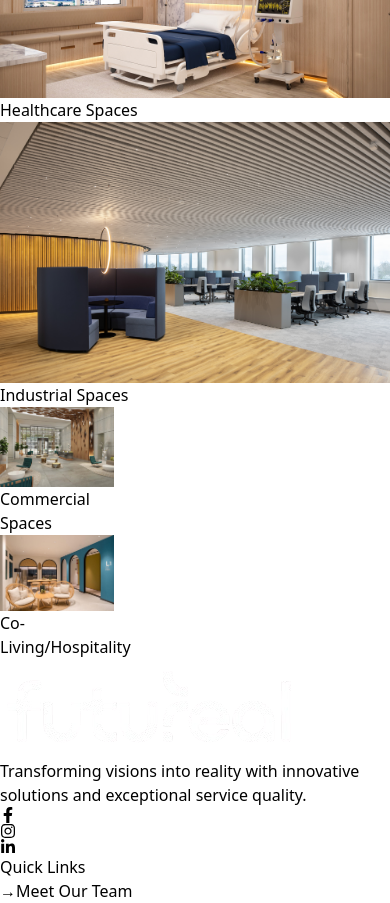
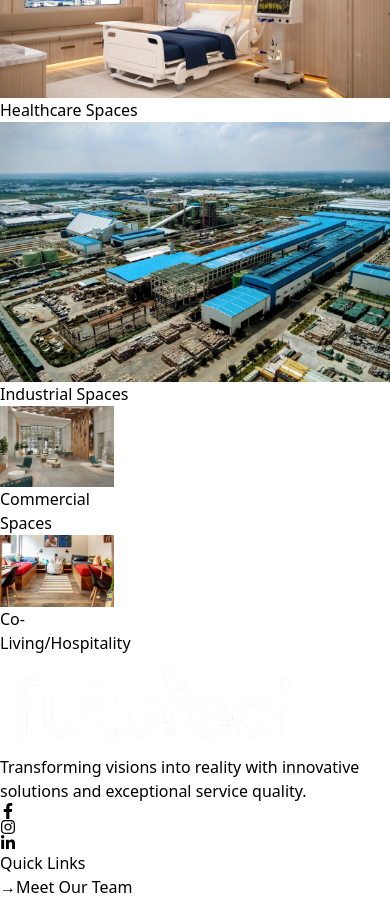
Before and after one commit to rohan1207/FUTUREAL1, a React (Vite) app: page /design-build in a window 390 px wide. Shown: the part 3240-4143 px from the top of the page. Built offline with nearby package versions, Linux system fonts and the light colour scheme.

Commit message:
Initial commit: Anniversary website

```diff
--- a/src/components/DesignExcellence.jsx
+++ b/src/components/DesignExcellence.jsx
@@ -73,7 +73,7 @@ const DesignExcellence = ({ onLoad }) => {
             initial={{ x: "50%" }}
             className="text-4xl sm:text-5xl md:text-7xl lg:text-7xl text-white tracking-wider text-center leading-tight font-bold"
           >
-            Into Experience
+         Building experience
           </motion.h1>
         </div>
 
--- a/src/components/Navbar.jsx
+++ b/src/components/Navbar.jsx
@@ -52,12 +52,12 @@ const Navbar = () => {
           </div>
 
           {/* Desktop Right Side */}
-          <div className="hidden md:flex items-center gap-6 ml-auto text-white text-sm font-medium disable-select">
+          <div className="hidden md:flex items-center gap-6 ml-auto text-white text-sm font-medium ">
             {rightLinks.map((item, index) =>
               item.disabled ? (
                 <span
                   key={index}
-                  className="text-gray-500 cursor-not-allowed transition-colors"
+                  className="text-white cursor-pointer hover:text-[#8F44EC] transition-colors"
                 >
                   {item.name}
                 </span>
--- a/src/components/VisionandMission.jsx
+++ b/src/components/VisionandMission.jsx
@@ -27,13 +27,13 @@ export default function VisonandMission({ onLoad }) {
       icon: <Eye className="text-white" size={20} />,
       title: "Vision",
       description:
-        "To revolutionize turnkey project delivery through our specialized Design & Build and General Contracting services, blending innovation, precision, and empathy to craft exceptional experiences and lasting value for our clients and partners.",
+        "To reshape the future of Real Estate by delivering transformative turnkey solutions across Design & Build and General Contracting - blending innovation, precision, and empathy to craft exceptional spaces, enable thriving communities, and create lasting value for our clients and partners.",
     },
     {
       icon: <Target className="text-white" size={20} />,
       title: "Mission",
       description:
-        "To deliver seamless, service-driven turnkey solutions through expert Design & Build and General Contracting offerings, creating exceptional value, optimizing returns, and setting new benchmarks in quality and innovation while upholding the highest industry standards.",
+        "To deliver seamless, service-driven turnkey solutions across Design & Build, General Contracting and Real Estate Development - creating exceptional value, optimizing returns, and setting new benchmarks in quality, innovation, and client experience, while upholding the highest standards of integrity, sustainability, and industry excellence.",
     },
   ];
 
--- a/src/pages/WhatWeDo.jsx
+++ b/src/pages/WhatWeDo.jsx
@@ -117,9 +117,9 @@ const WhatWeDo = ({ onLoad }) => {
     () => [
       { title: "Educational Spaces", img: "/school3.jpg" },
       { title: "Healthcare Spaces", img: "/hospital3.jpg" },
-      { title: "Industrial Spaces", img: "/ind.jpg" },
+      { title: "Industrial Spaces", img: "/indi.png" },
       { title: "Commercial Spaces", img: "/commercial.jpg" },
-      { title: "Co-Living/Hospitality", img: "/co.jpg" },
+      { title: "Co-Living/Hospitality", img: "/coco.jpg" },
     ],
     []
   );
```
Also changed, not shown: public/coco.jpg (added), public/indi.png (added).
